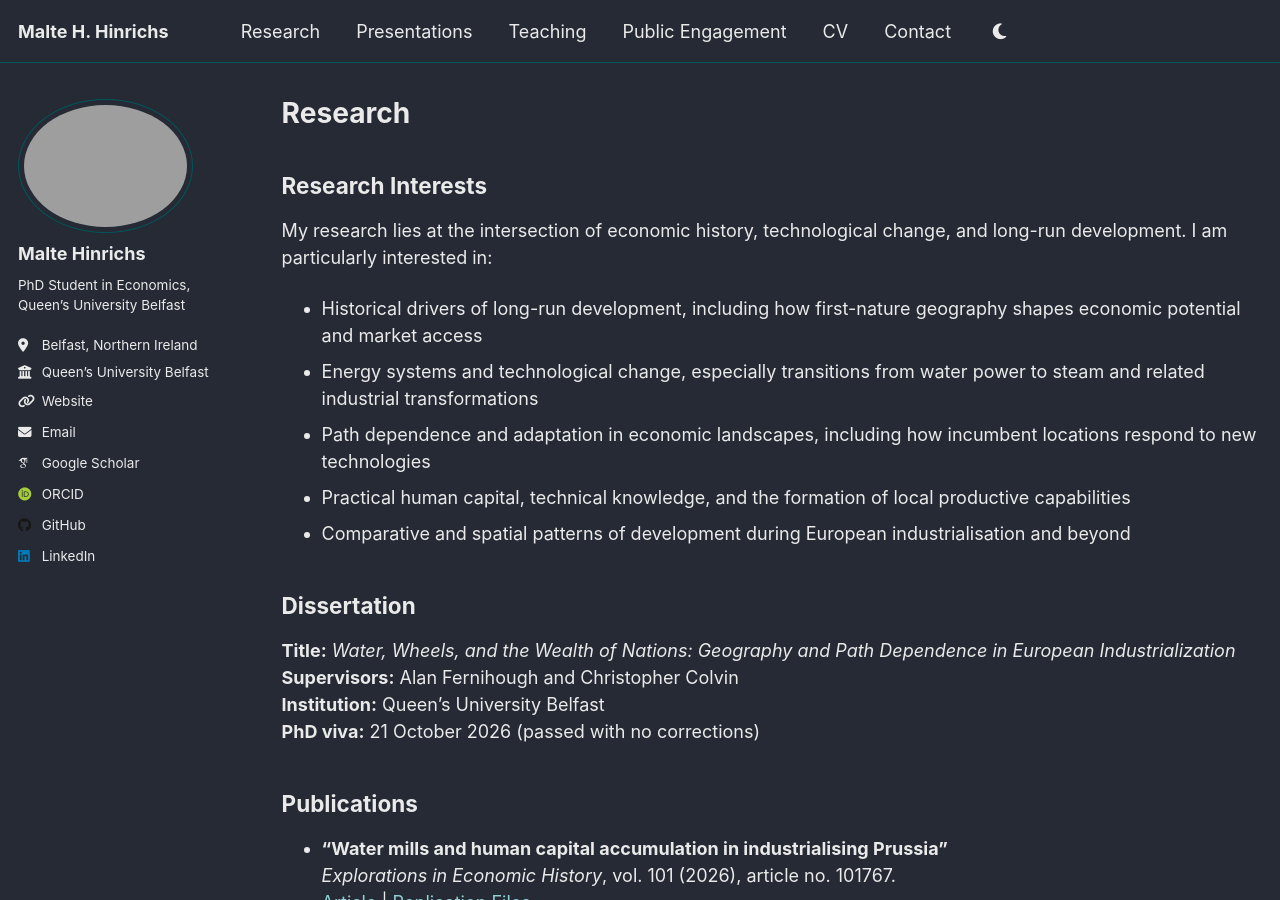
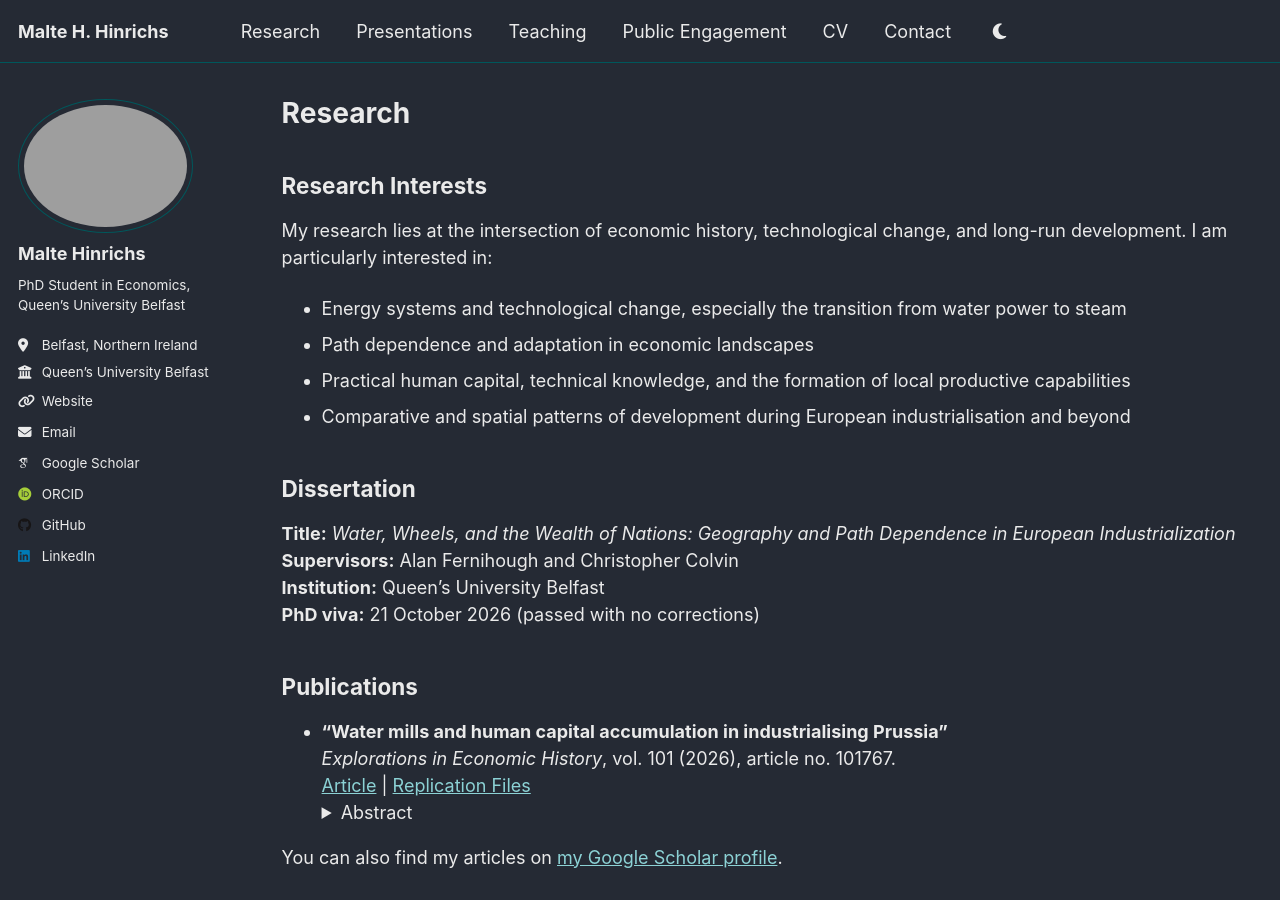
Before and after one commit to maltehhinrichs/maltehhinrichs.github.io, a Jekyll site: the page built from _pages/research-interests.md, in a window 1280 px wide and 900 px high. Built offline with Jekyll 4.4.1, drawn with Linux system fonts in a browser that asks for light colours; some web fonts are replaced; a script that is not in the unit is left out.

Commit message:
Refine research interests for clarity and conciseness
Removed redundancy in research interests section.

```diff
--- a/_pages/research-interests.md
+++ b/_pages/research-interests.md
@@ -9,9 +9,8 @@ author_profile: true
 
 My research lies at the intersection of economic history, technological change, and long-run development. I am particularly interested in:
 
-- Historical drivers of long-run development, including how first-nature geography shapes economic potential and market access
-- Energy systems and technological change, especially transitions from water power to steam and related industrial transformations
-- Path dependence and adaptation in economic landscapes, including how incumbent locations respond to new technologies
+- Energy systems and technological change, especially the transition from water power to steam
+- Path dependence and adaptation in economic landscapes
 - Practical human capital, technical knowledge, and the formation of local productive capabilities
 - Comparative and spatial patterns of development during European industrialisation and beyond
 
```
